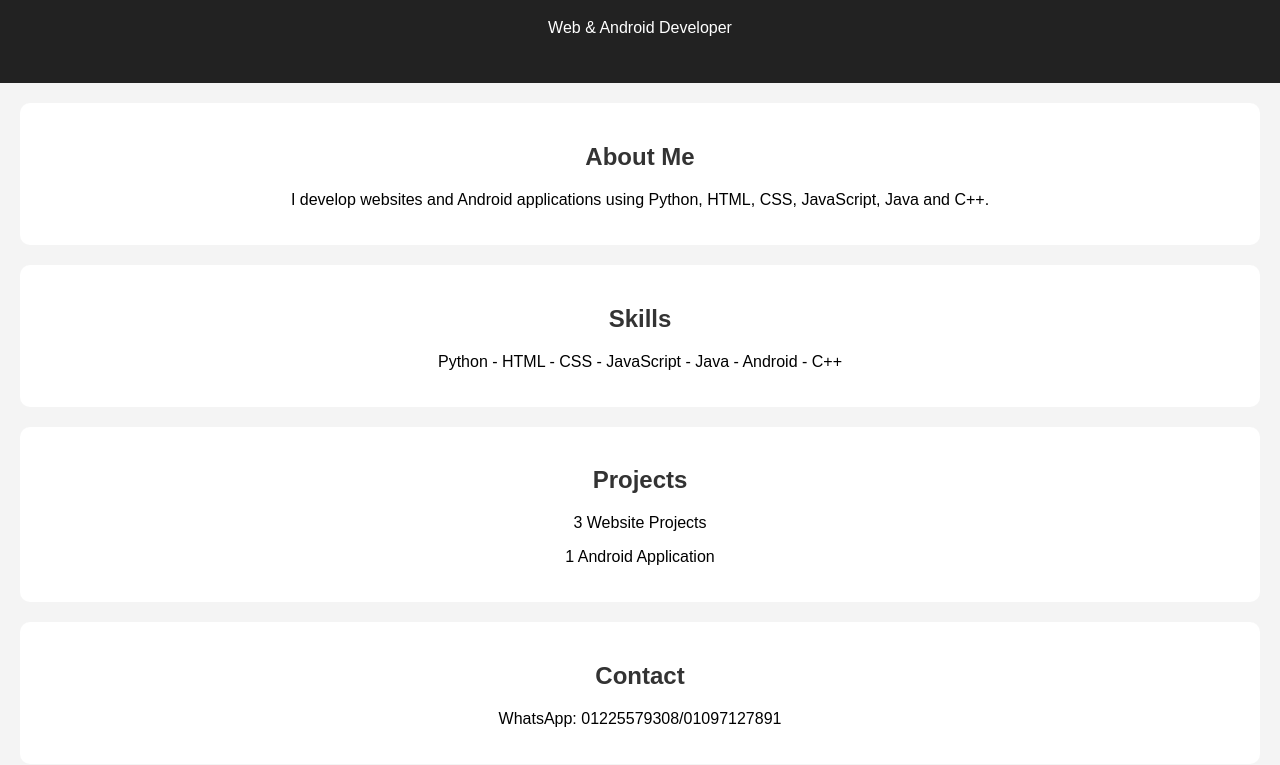
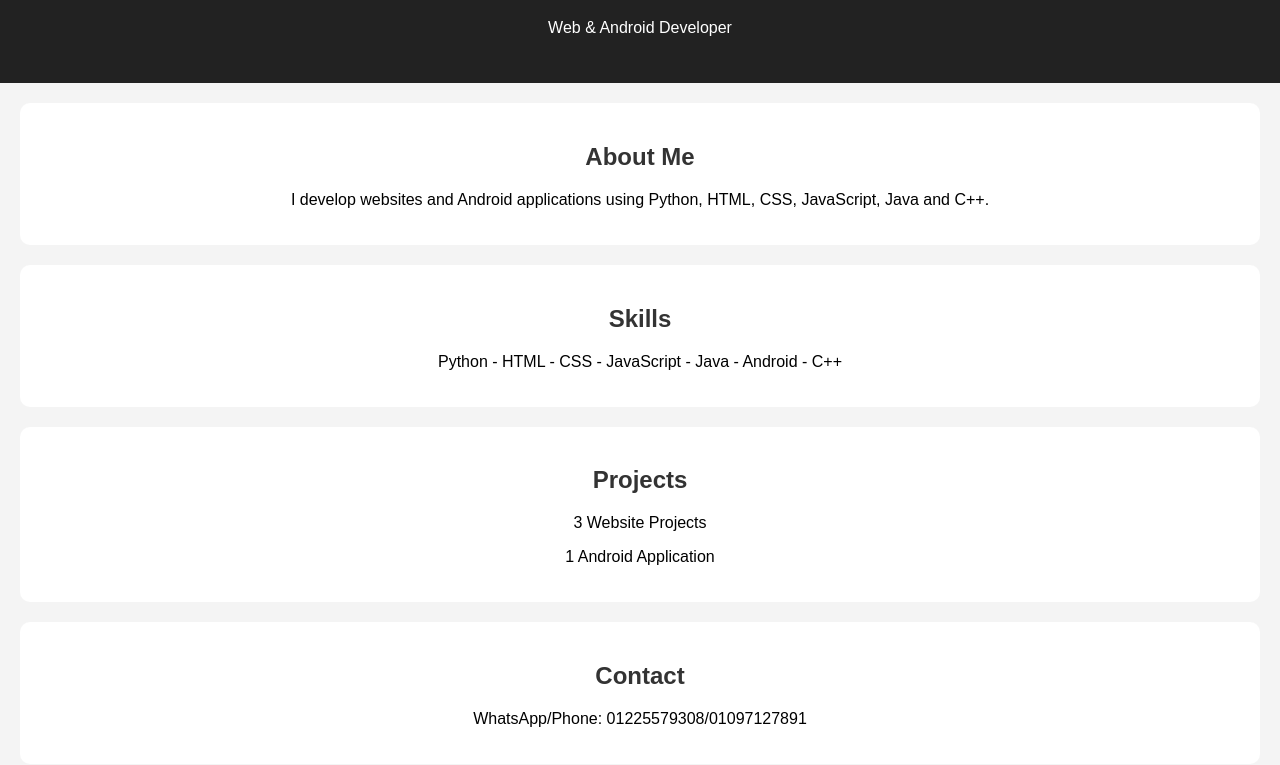
Before and after one commit to mohamedhussein-webdev/portfolio, a plain HTML site: page index.html in a window 1280 px wide. Shown: the part 91-856 px from the top of the page. Drawn offline with Linux system fonts and the light colour scheme.

Commit message:
Update index.html

```diff
--- a/index.html
+++ b/index.html
@@ -58,7 +58,7 @@ Python - HTML - CSS - JavaScript - Java - Android - C++
 
 <section>
 <h2>Contact</h2>
-<p>WhatsApp: 01225579308/01097127891</p>
+<p>WhatsApp/Phone: 01225579308/01097127891</p>
 </section>
 
 </body>
```
